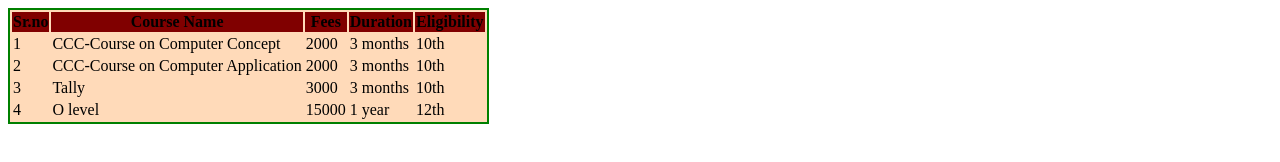
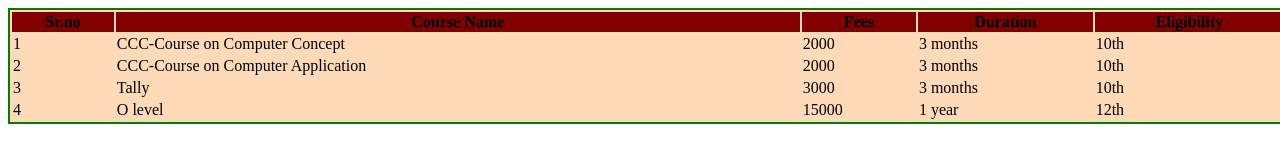
Before and after one commit to SnowflakeTwilight/Diwali-assignment, a plain HTML site: page check15.html in a window 1280 px wide. Drawn offline with Linux system fonts and the light colour scheme.

Commit message:
Update check15.html

```diff
--- a/check15.html
+++ b/check15.html
@@ -4,7 +4,12 @@
 <head>
     <meta charset="UTF-8">
     <meta name="viewport" content="width=device-width, initial-scale=1.0">
-    <title>Experiment No. 16</title>
+    <title>Experiment No. 15</title>
+    <style>
+        table{
+            width: 100vw;
+        }
+    </style>
 </head>
 
 <body>
```
